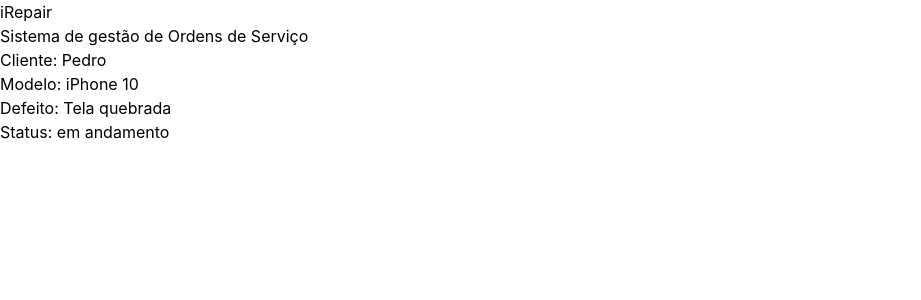
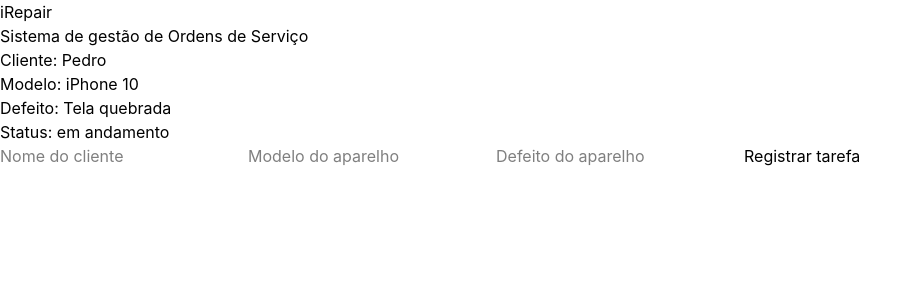
Before and after one commit to GustavoVirgilio/iRepair-Order-Management-System, a React (Vite) app: page / in a window 1280 px wide. Shown: the top 300 px of the page, without its empty margins (0-921 px from the left). Built offline with nearby package versions, Linux system fonts and the light colour scheme.

Commit message:
feat: registra formulário de criação de ordens de serviço

```diff
--- a/src/App.tsx
+++ b/src/App.tsx
@@ -3,6 +3,7 @@ import { useState } from 'react'
 import ServiceCard from './components/Servicecard'
 import type { OrdemServico } from './types/types'
 import Header from './components/Header'
+import NewService from './components/NewService'
 
 function App() {
   const osTeste: OrdemServico = {
@@ -12,11 +13,19 @@ function App() {
     defeito: "Tela quebrada",
     status: "em andamento",
   }
+  const [ordensServico, setOrdensServico] = useState<OrdemServico[]>([osTeste])
+
+  function adicionarOS(novaOS: OrdemServico) {
+    setOrdensServico((valorAnterior) => [...valorAnterior, novaOS])
+  }
 
   return (
     <>
       <Header />
-      <ServiceCard ordemServico={osTeste} />
+      {ordensServico.map((os) => (
+      <ServiceCard key={os.id} ordemServico={os} />
+    ))}
+      <NewService adicionarOS={adicionarOS} />
     </>
   )
 }
--- a/src/components/NewService.tsx
+++ b/src/components/NewService.tsx
@@ -0,0 +1,54 @@
+import { useState } from "react";
+import type { OrdemServico } from "../types/types";
+
+interface NewServiceProps {
+  adicionarOS: (novaOS: OrdemServico) => void;
+}
+
+function NewService({ adicionarOS }: NewServiceProps) {
+  const [nomeCliente, setNomeCliente] = useState("");
+  const [modeloAparelho, setModeloAparelho] = useState("");
+  const [defeito, setDefeito] = useState("");
+
+  function handleSalvar() {
+    if (nomeCliente === ("") || modeloAparelho === ("") || defeito === ("")){
+        return
+    }
+    const novaOS: OrdemServico = {
+      id: Date.now(),
+      nomeCliente: nomeCliente,
+      modeloAparelho: modeloAparelho,
+      defeito: defeito,
+      status: "em andamento",
+    }
+    adicionarOS(novaOS)
+
+    setNomeCliente("")
+    setModeloAparelho("")
+    setDefeito("")
+  }
+
+  return (
+    <div>
+      <input
+        value={nomeCliente}
+        onChange={(e) => setNomeCliente(e.target.value)}
+        placeholder="Nome do cliente"
+      />
+      <input
+        value={modeloAparelho}
+        onChange={(e) => setModeloAparelho(e.target.value)}
+        placeholder="Modelo do aparelho"
+      />
+      <input
+        value={defeito}
+        onChange={(e) => setDefeito(e.target.value)}
+        placeholder="Defeito do aparelho"
+      />
+      <button onClick={handleSalvar}>Registrar tarefa</button>
+    </div>
+
+  );
+}
+
+export default NewService;
```
